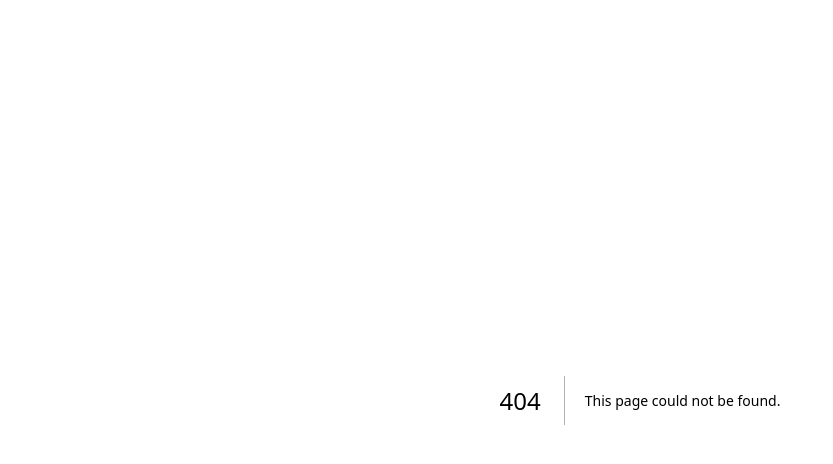
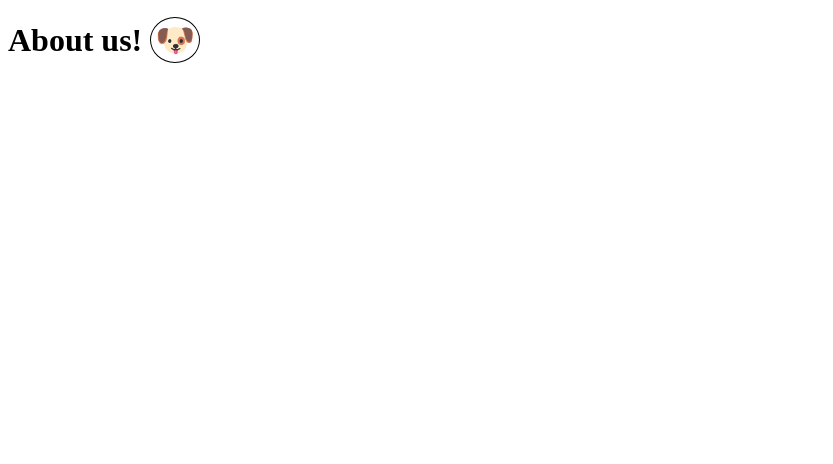
Before and after one commit to kdkcom1234/learn-nextjs14, a Next.js app: page /about-us in a window 1280 px wide. Before the commit this address had no page. Shown: the top 464 px of the page, without its empty margins (0-833 px from the left). Built offline with nearby package versions, Linux system fonts and the light colour scheme.

Commit message:
기본 라우팅

```diff
--- /dev/null
+++ b/app/about-us/company/page.tsx
@@ -0,0 +1,3 @@
+export default function Company() {
+  return <h1>Company!</h1>
+}
--- /dev/null
+++ b/app/about-us/company/sales/page.tsx
@@ -0,0 +1,3 @@
+export default function Sales() {
+  return <h1>Sales Team!</h1>
+}
--- /dev/null
+++ b/app/about-us/components/avatar.tsx
@@ -0,0 +1,10 @@
+export default function Avartar() {
+  return <i style={{
+    border: "1px solid black",
+    borderRadius: "50%",
+    fontStyle: "normal",
+    padding: "0.25rem"
+  }}>
+    🐶
+  </i>
+}
--- /dev/null
+++ b/app/about-us/page.tsx
@@ -0,0 +1,5 @@
+import Avartar from "./components/avatar";
+
+export default function AboutUs() {
+  return <h1>About us! <Avartar /> </h1>
+}
--- a/app/page.tsx
+++ b/app/page.tsx
@@ -1,3 +1,3 @@
-export default function Tomato() {
+export default function Page() {
   return <h1>Hello</h1>;
 }
```
Also changed, not shown: 1 other file (tests, documents, lock files or other folders).
